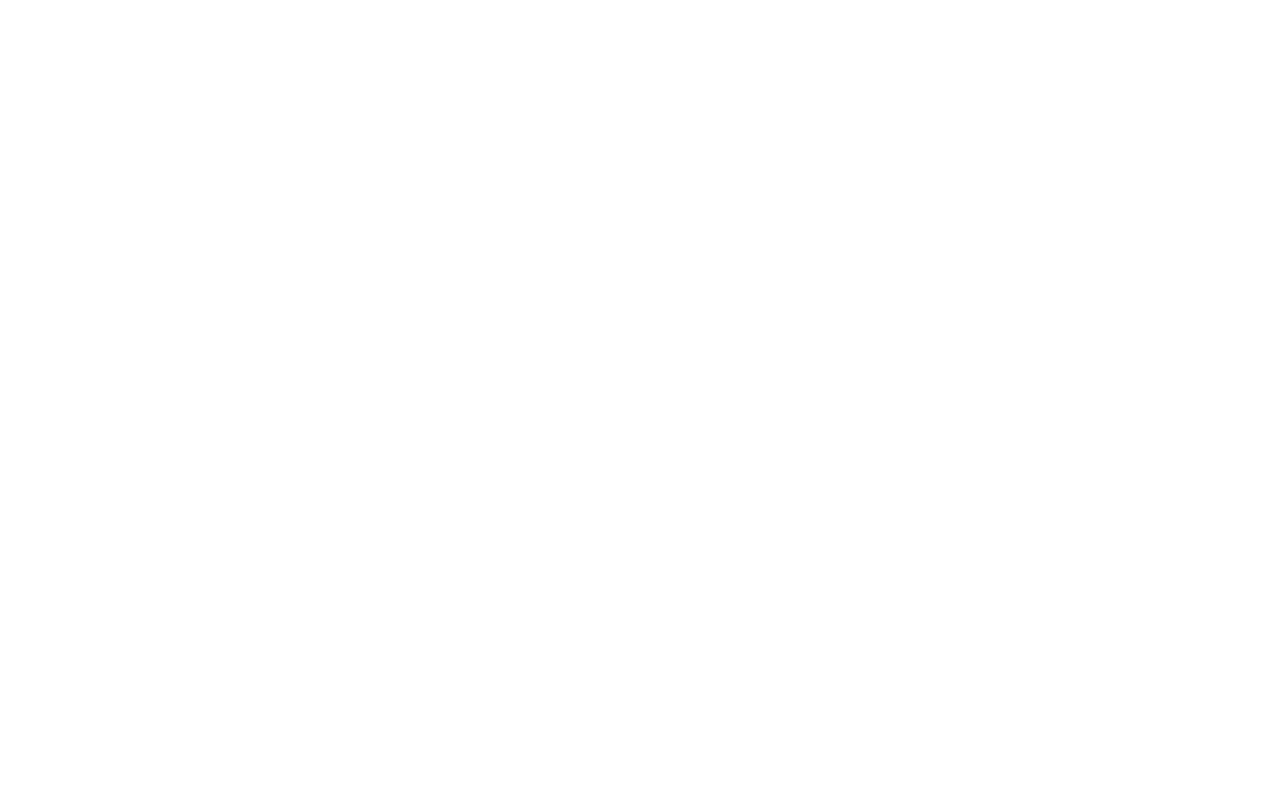
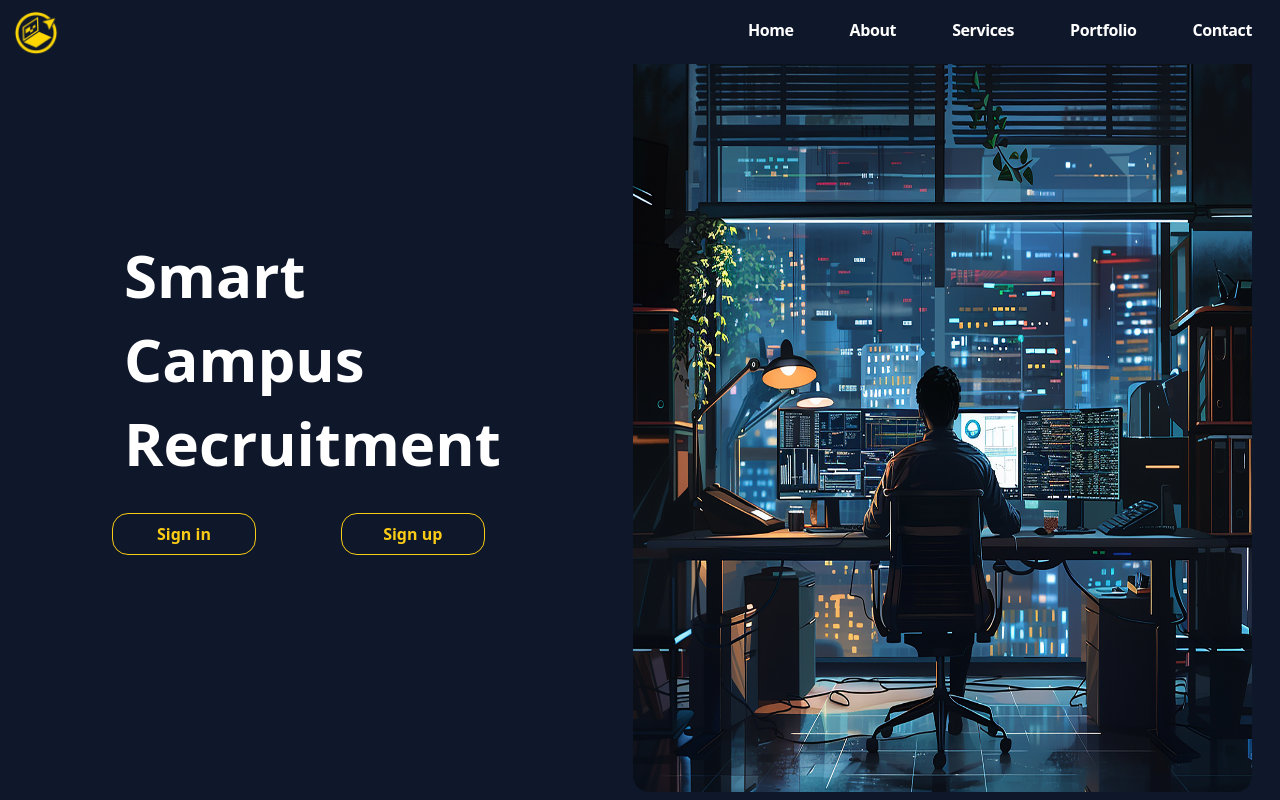
Before and after one commit to Smart-Recruitment-Project/Smart-Recruitment, a React (Create React App) app in the folder client/: page / in a window 1280 px wide. Before the commit this address had no page. Built offline with nearby package versions, Linux system fonts and the light colour scheme.

Commit message:
route fix

```diff
--- a/client/src/App.js
+++ b/client/src/App.js
@@ -6,7 +6,6 @@ import RegistrationForm from './registration.js';
 import SDashboard from './Student/components/SDashborad.js';
 import Landing from './landing.js';
 import Index from './index.css';
-
 function App() {
   return (
     <div>
@@ -14,7 +13,7 @@ function App() {
         <Routes>
           <Route path="/login" element={<LoginForm />} />
           <Route path="/forgot" element={<Forgot/>}/>
-          <Route path="/landing" element={<Landing/>}/>
+          <Route path="/" element={<Landing/>}/>
           <Route path="/signup" element={<RegistrationForm />} />
           <Route path="/SDashboard" element={<SDashboard />} />
         </Routes>
```
